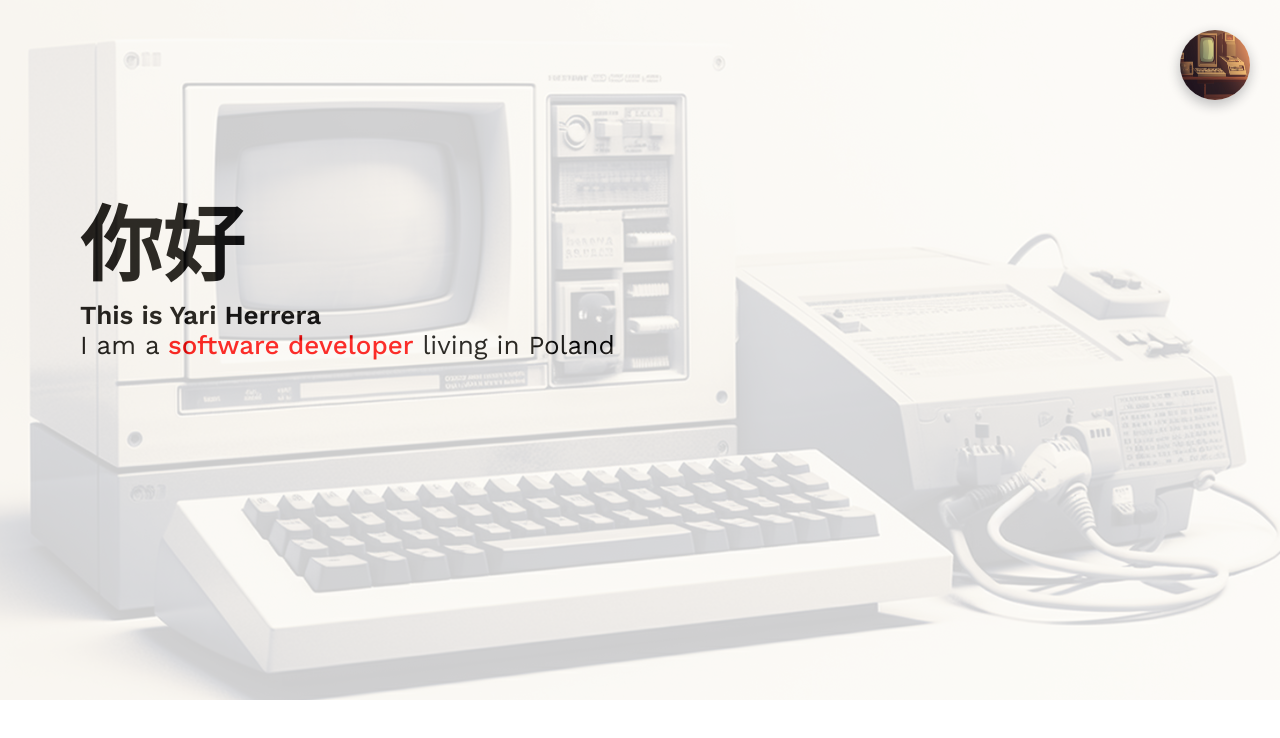
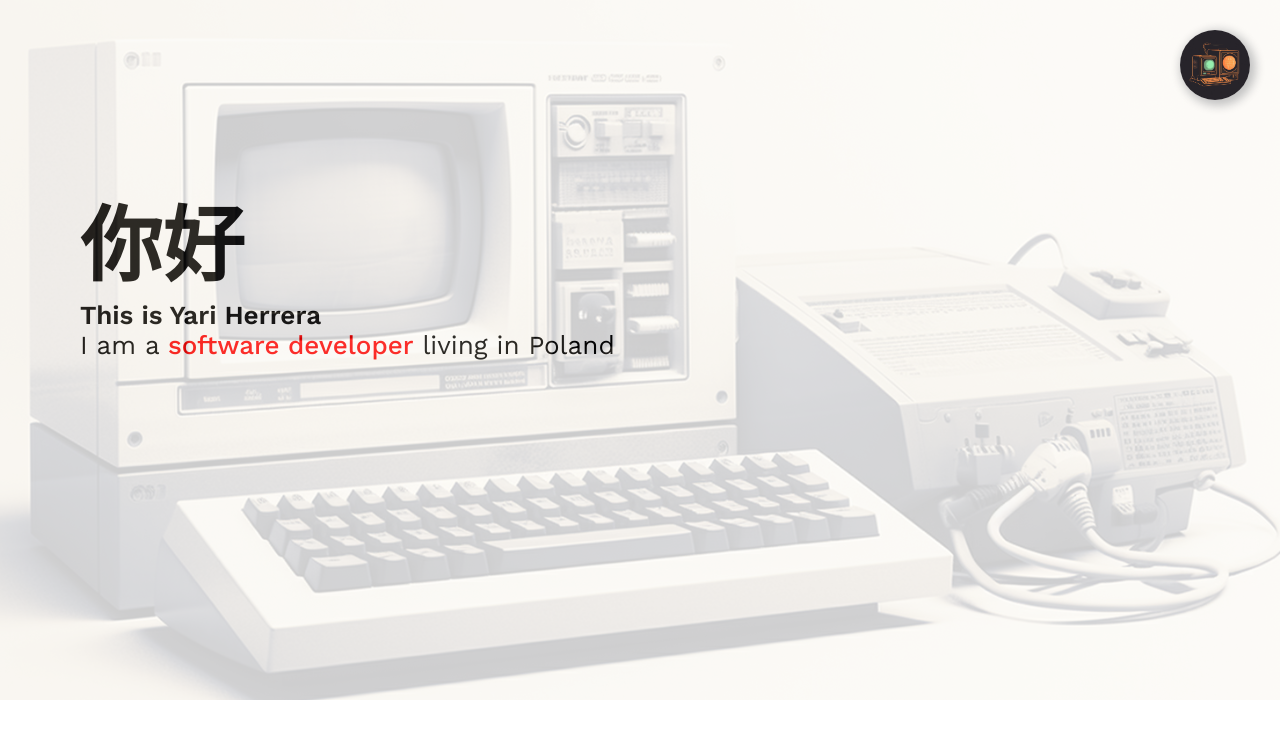
Before and after one commit to Yariandres/nuxt-personal-blog, a Nuxt app: page / in a window 1280 px wide. Shown: the top 738 px of the page. Built offline with nearby package versions, Linux system fonts and the light colour scheme.

Commit message:
adds png theme switcher v3

```diff
--- a/components/navigation/Bar.vue
+++ b/components/navigation/Bar.vue
@@ -18,14 +18,14 @@ const toggleLightTheme = () => {
     >
       <img
         v-if="mode === 'dark'"
-        src="~/assets/images/hero-light-mode.png"
+        src="~/assets/images/light.png"
         alt="ligth icon"
         width="70"
         height="70"
       />
       <img
         v-if="mode === 'light'"
-        src="~/assets/images/hero-dark-mode.png"
+        src="~/assets/images/dark.png"
         alt="ligth icon"
         width="70"
         height="70"
@@ -91,7 +91,6 @@ const toggleLightTheme = () => {
     padding-block: 10px;
     border-radius: 4px;
     outline: none;
-
     border: none;
     position: absolute;
     top: 20px;
@@ -102,9 +101,9 @@ const toggleLightTheme = () => {
 
     img {
       border-radius: 50%;
-      -webkit-box-shadow: -0.5px 4.5px 12px 1px #c3c3c3;
-      -moz-box-shadow: -0.5px 4.5px 12px 1px #c3c3c3;
-      box-shadow: -0.5px 4.5px 12px 1px #c3c3c3;
+      -webkit-box-shadow: 3px 3px 10px 3px #c3c3c3;
+      -moz-box-shadow: 3px 3px 10px 3px #c3c3c3;
+      box-shadow: 3px 3px 10px 3px #c3c3c3;
       transition: transform 0.2s;
       position: relative;
 
```
